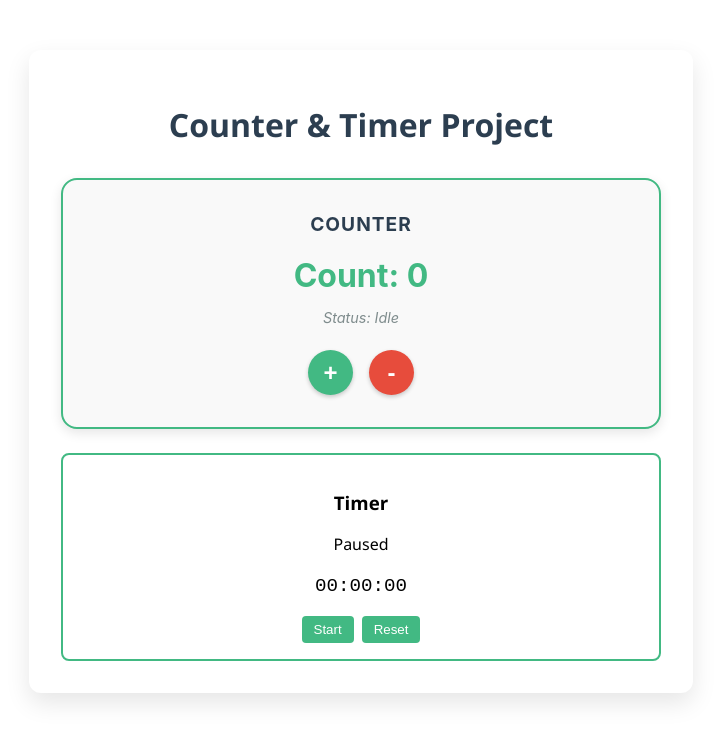
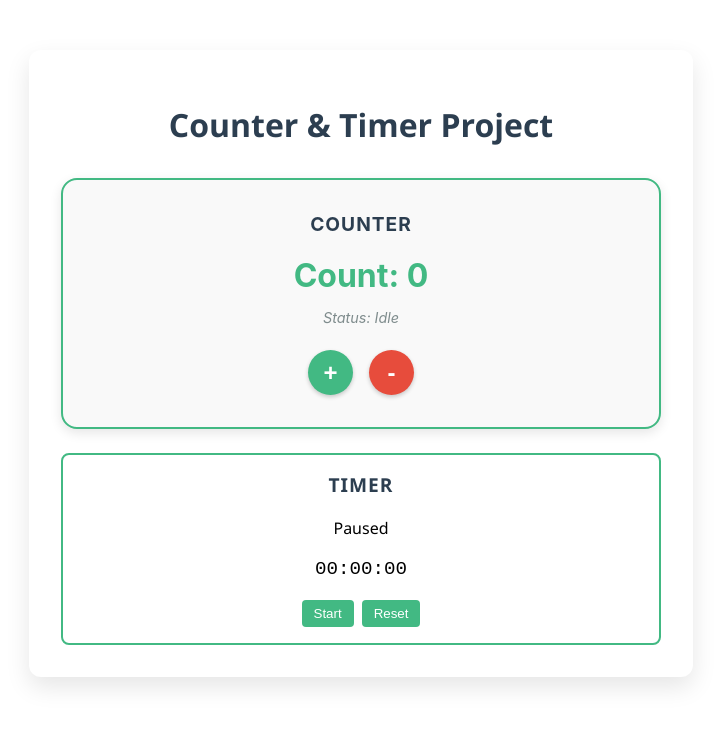
Before and after one commit to Jetronite/20-Vue-Intermediate-Projects, a Vue app in the folder project-02-CounterAndTimer/solution/: page / in a window 1280 px wide. Shown: the top 742 px of the page, without its empty margins (279-1000 px from the left). Built offline with nearby package versions, Linux system fonts and the light colour scheme.

Commit message:
Project 2 - Counter and Timer (Timer)
Timer - made timer H3 the same with counter h3

```diff
--- a/project-02-CounterAndTimer/solution/src/components/Timer.vue
+++ b/project-02-CounterAndTimer/solution/src/components/Timer.vue
@@ -53,6 +53,14 @@ onUnmounted(() => clearInterval(interval))
   transition: border-color 0.3s ease;
 }
 
+h3 {
+  margin-top: 0;
+  color: #2c3e50;
+  text-transform: uppercase;
+  letter-spacing: 1px;
+  font-size: 1.2rem;
+}
+
 /* Dynamic Status Styles */
 .active {
   color: #42b983; /* Green */
```
Also changed, not shown: 1 other file (tests, documents, lock files or other folders).
